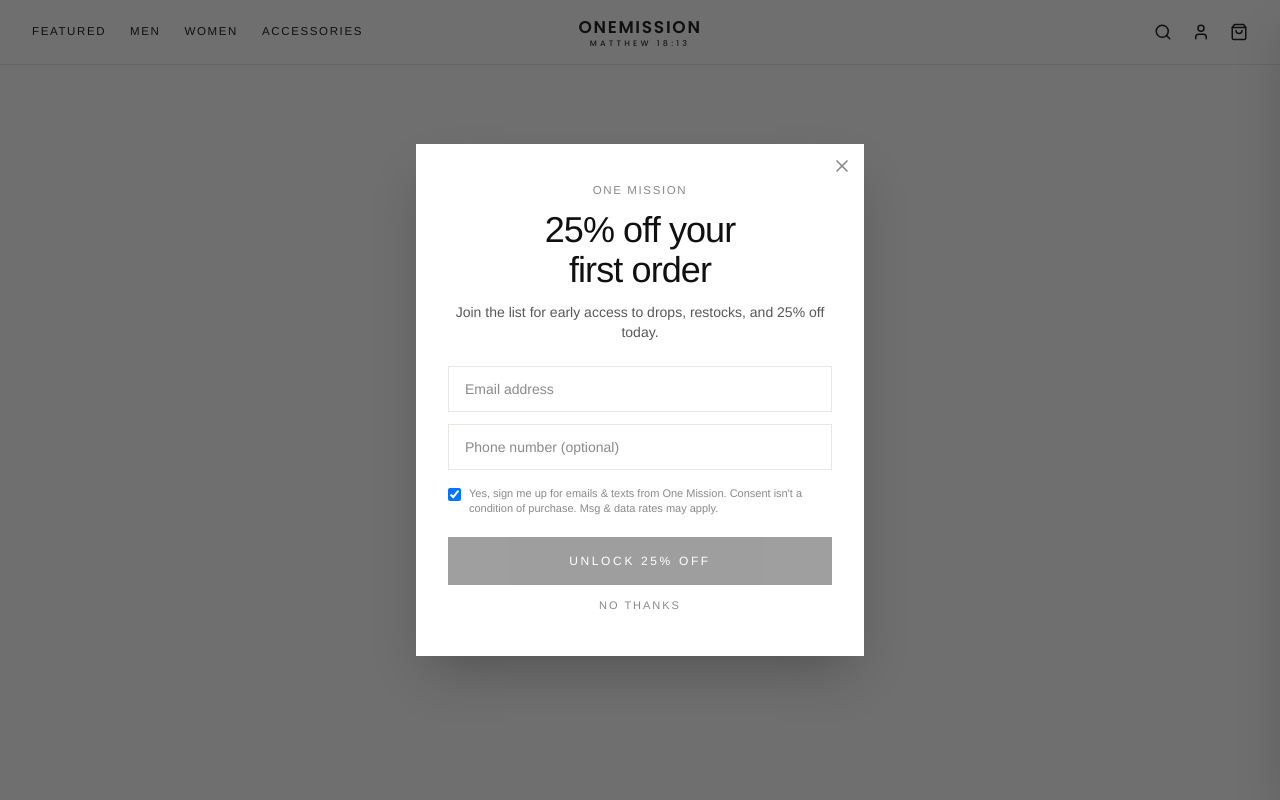
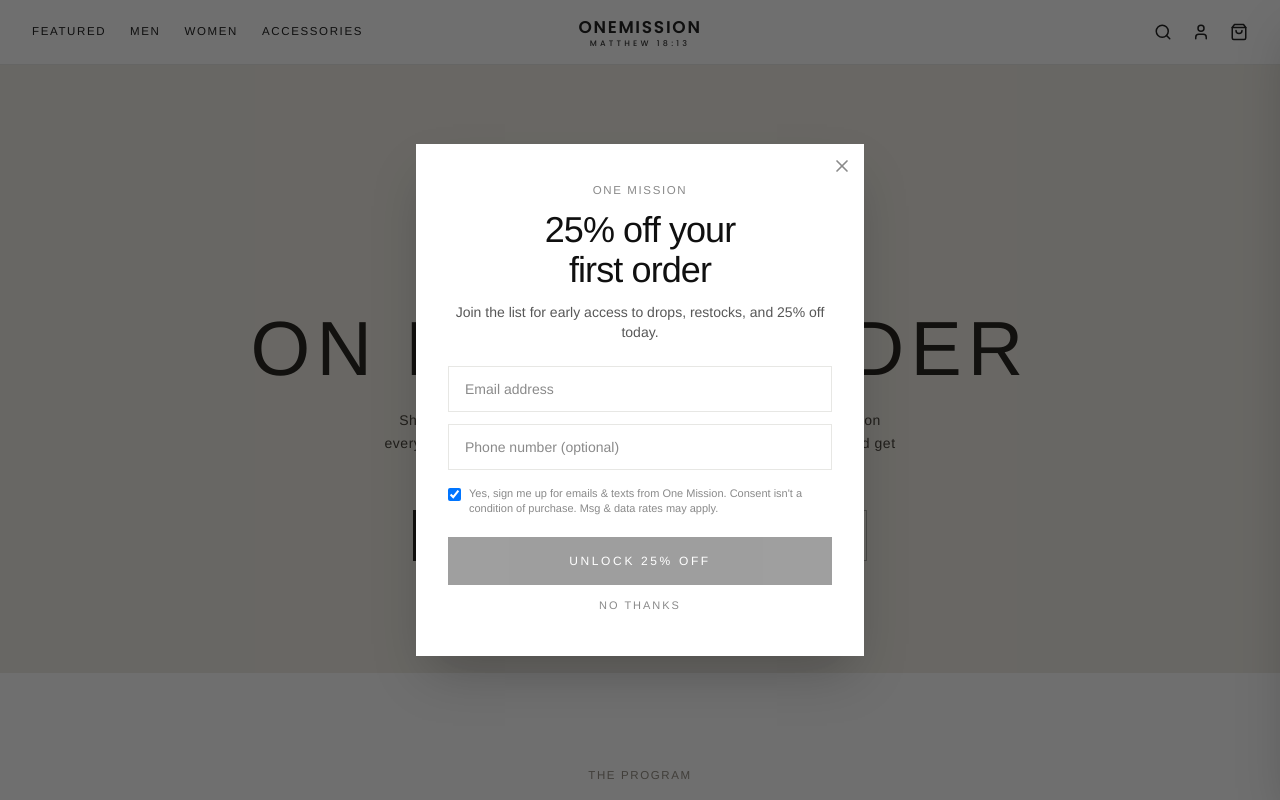
Before and after one commit to thayerm1111/onemissioncollection, a Next.js app: page /affiliate in a window 1280 px wide. Before the commit this address had no page. Shown: the top 800 px of the page. Built offline with nearby package versions, Linux system fonts and the light colour scheme.

Commit message:
Add branded /affiliate landing page (20% program)

```diff
--- /dev/null
+++ b/src/app/affiliate/page.tsx
@@ -0,0 +1,266 @@
+import type { Metadata } from "next";
+
+export const metadata: Metadata = {
+  title: "Affiliates",
+  description:
+    "Join the One Mission Collection affiliate program. Earn 20% on every order you refer.",
+};
+
+const REGISTER = "https://af.uppromote.com/k3vbq8-x0/register";
+const LOGIN = "https://af.uppromote.com/k3vbq8-x0";
+
+const INK = "#17140f";
+const CREAM = "#efece4";
+const MUTE = "#8c857a";
+
+function Btn({
+  href,
+  children,
+  variant = "solid",
+}: {
+  href: string;
+  children: React.ReactNode;
+  variant?: "solid" | "ghost";
+}) {
+  const base: React.CSSProperties = {
+    display: "inline-block",
+    fontSize: 11,
+    letterSpacing: ".24em",
+    textTransform: "uppercase",
+    padding: "16px 34px",
+    textDecoration: "none",
+    transition: "opacity .2s",
+  };
+  const style =
+    variant === "solid"
+      ? { ...base, background: INK, color: "#f5f2ec" }
+      : { ...base, color: INK, border: `1px solid rgba(0,0,0,.32)` };
+  return (
+    <a href={href} target="_blank" rel="noopener noreferrer" style={style}>
+      {children}
+    </a>
+  );
+}
+
+export default function AffiliatePage() {
+  return (
+    <div>
+      {/* HERO */}
+      <section
+        style={{
+          background: CREAM,
+          color: INK,
+          textAlign: "center",
+          padding: "16vh 24px 14vh",
+        }}
+      >
+        <div
+          className="mx-auto max-w-site"
+          style={{ display: "flex", flexDirection: "column", alignItems: "center" }}
+        >
+          <div
+            style={{
+              fontSize: 11,
+              letterSpacing: ".34em",
+              textTransform: "uppercase",
+              color: MUTE,
+              marginBottom: 22,
+            }}
+          >
+            One Mission Collection — Partner Program
+          </div>
+          <h1
+            style={{
+              fontSize: "clamp(38px,6vw,82px)",
+              letterSpacing: ".08em",
+              textTransform: "uppercase",
+              fontWeight: 400,
+              lineHeight: 1.02,
+              margin: 0,
+            }}
+          >
+            Earn 20%
+            <br />
+            On Every Order
+          </h1>
+          <p
+            style={{
+              marginTop: 22,
+              fontSize: 14,
+              letterSpacing: ".04em",
+              fontWeight: 300,
+              maxWidth: 520,
+              lineHeight: 1.6,
+              color: "#3a352d",
+            }}
+          >
+            Share the collection with your audience and earn a 20% commission on
+            every sale you refer. Free to join, no minimums — carry the mission
+            and get paid for it.
+          </p>
+          <div
+            style={{
+              marginTop: 34,
+              display: "flex",
+              gap: 14,
+              flexWrap: "wrap",
+              justifyContent: "center",
+            }}
+          >
+            <Btn href={REGISTER}>Become an Affiliate</Btn>
+            <Btn href={LOGIN} variant="ghost">
+              Affiliate Login
+            </Btn>
+          </div>
+        </div>
+      </section>
+
+      {/* HOW IT WORKS */}
+      <section className="mx-auto max-w-site px-5 py-24 sm:px-8">
+        <div style={{ textAlign: "center", marginBottom: 56 }}>
+          <div className="label" style={{ color: MUTE }}>
+            The Program
+          </div>
+          <h2
+            style={{
+              marginTop: 12,
+              fontSize: "clamp(24px,3vw,38px)",
+              letterSpacing: ".14em",
+              textTransform: "uppercase",
+              fontWeight: 400,
+            }}
+          >
+            How It Works
+          </h2>
+        </div>
+        <div
+          style={{
+            display: "grid",
+            gap: 40,
+            gridTemplateColumns: "repeat(auto-fit,minmax(240px,1fr))",
+          }}
+        >
+          {[
+            {
+              n: "01",
+              t: "Apply",
+              d: "Sign up in under a minute. Once approved, you'll get your own referral link and personal discount code.",
+            },
+            {
+              n: "02",
+              t: "Share",
+              d: "Post your link or code anywhere — Instagram, TikTok, your group, or one-to-one. Every click is tracked.",
+            },
+            {
+              n: "03",
+              t: "Earn 20%",
+              d: "Get 20% of every order that comes through you. Track sales and earnings live, with payouts sent regularly.",
+            },
+          ].map((s) => (
+            <div key={s.n} style={{ textAlign: "center" }}>
+              <div
+                style={{
+                  fontSize: 13,
+                  letterSpacing: ".3em",
+                  color: MUTE,
+                  marginBottom: 16,
+                }}
+              >
+                {s.n}
+              </div>
+              <h3
+                style={{
+                  fontSize: 18,
+                  letterSpacing: ".16em",
+                  textTransform: "uppercase",
+                  fontWeight: 400,
+                  margin: 0,
+                }}
+              >
+                {s.t}
+              </h3>
+              <p
+                style={{
+                  marginTop: 14,
+                  fontSize: 14,
+                  lineHeight: 1.65,
+                  fontWeight: 300,
+                  color: "#4a453d",
+                  maxWidth: 320,
+                  marginInline: "auto",
+                }}
+              >
+                {s.d}
+              </p>
+            </div>
+          ))}
+        </div>
+      </section>
+
+      {/* CLOSING CTA */}
+      <section
+        style={{
+          background: INK,
+          color: "#f5f2ec",
+          textAlign: "center",
+          padding: "14vh 24px",
+        }}
+      >
+        <div
+          style={{
+            fontSize: 11,
+            letterSpacing: ".34em",
+            textTransform: "uppercase",
+            opacity: 0.7,
+            marginBottom: 18,
+          }}
+        >
+          One Found. One Mission.
+        </div>
+        <h2
+          style={{
+            fontSize: "clamp(26px,3.4vw,46px)",
+            letterSpacing: ".1em",
+            textTransform: "uppercase",
+            fontWeight: 400,
+            margin: 0,
+          }}
+        >
+          Join The Movement
+        </h2>
+        <p
+          style={{
+            marginTop: 18,
+            fontSize: 14,
+            fontWeight: 300,
+            opacity: 0.8,
+            maxWidth: 440,
+            marginInline: "auto",
+            lineHeight: 1.6,
+          }}
+        >
+          Turn your reach into a partnership. Apply today and start earning 20%.
+        </p>
+        <div style={{ marginTop: 32 }}>
+          <a
+            href={REGISTER}
+            target="_blank"
+            rel="noopener noreferrer"
+            style={{
+              display: "inline-block",
+              fontSize: 11,
+              letterSpacing: ".24em",
+              textTransform: "uppercase",
+              padding: "16px 34px",
+              background: "#f5f2ec",
+              color: INK,
+              textDecoration: "none",
+            }}
+          >
+            Become an Affiliate
+          </a>
+        </div>
+      </section>
+    </div>
+  );
+}
```
